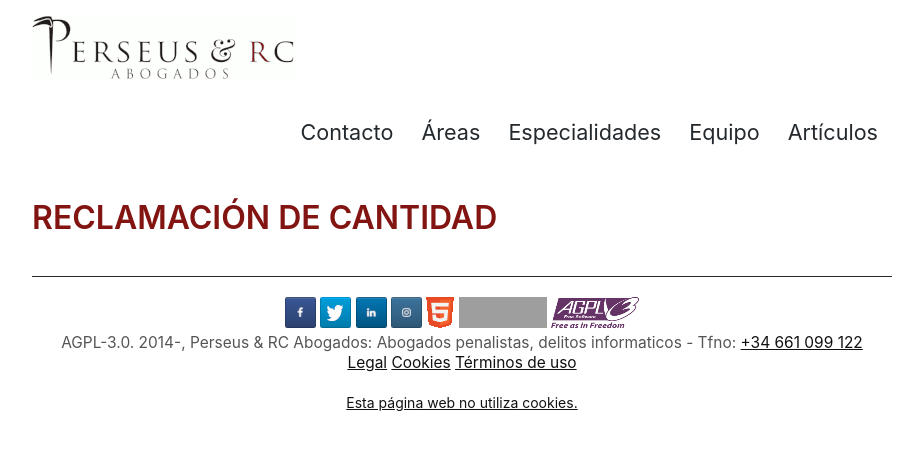
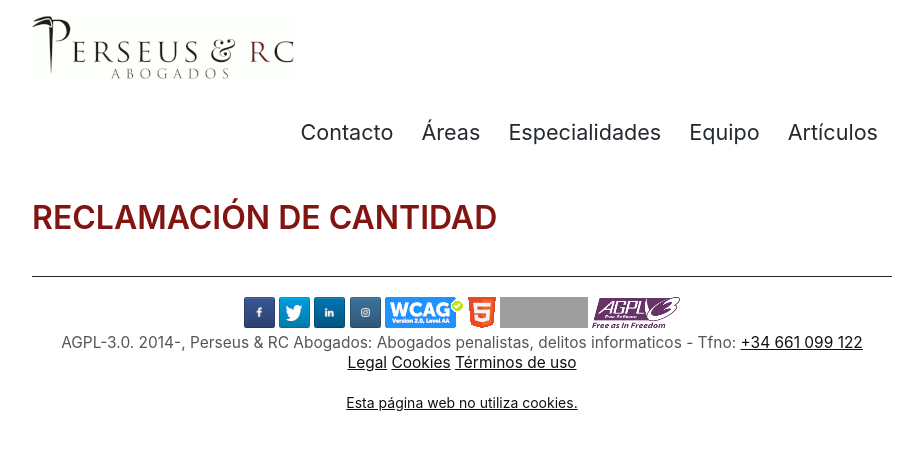
Before and after one commit to streaming10/perseusnew, a Jekyll site: the page built from reclamacion-de-cantidad.md, in a window 1280 px wide. Shown: the top 450 px of the page, without its empty margins (158-1081 px from the left). Built offline with Jekyll 4.4.1, drawn with Linux system fonts in a browser that asks for light colours; our own code applies the rules of GitHub Pages for plain Markdown files; grey boxes are pictures that could not be loaded.

Commit message:
Update default.html

```diff
--- a/_layouts/default.html
+++ b/_layouts/default.html
@@ -91,7 +91,7 @@
 		<a title="Twitter"     href="https://www.twitter.com/perseuslegal"        ><img src="/img/twitter.png"   alt="Twitter"  /></a>
 		<a title="LinkedIn"    href="https://www.linkedin.com/in/luisjuradocano/" ><img src="/img/linkedin.png"  alt="LinkedIn" /></a>
 		<a title="Instagram"   href="https://instagram.com/perseusyrcabogados"    ><img src="/img/instagram.png" alt="Instagram"/></a>
-		<a title="WCAG 2.0 AA" href="https://www.w3.org/TR/WCAG20/#a              ><img src="/img/wcag2.png"     alt="WCAG 2.0 AA"/></a>
+		<a title="WCAG 2.0 AA" href="https://www.w3.org/TR/WCAG20/#a"             ><img src="/img/wcag2.png"     alt="WCAG 2.0 AA"/></a>
 		<a title="Valid HTML5" href="https://html5.validator.nu/?doc=https://perseusyrcabogados.com"><img src="/img/html5.png" alt="Valid HTML5"/></a>
 		<a href="http://jigsaw.w3.org/css-validator/validator?uri=https://perseusyrcabogados.com"><img style="border:0;width:88px;height:31px" src="//jigsaw.w3.org/css-validator/images/vcss-blue" alt="¡CSS Válido!" /></a>
 		<a rel="license" title="Licencia AGPL" href="https://www.gnu.org/licenses/agpl-3.0.html"><img alt="Licencia AGPL" style="border-width:0" src="/img/cc2.png" /></a>
```
